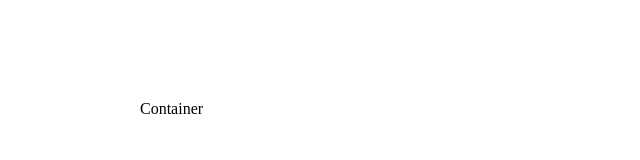
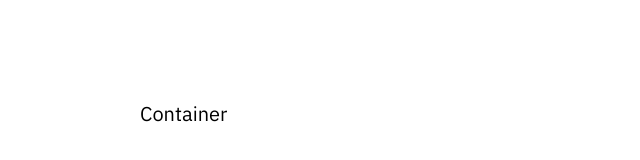
Before and after one commit to ryanizac/the-great-curriculum, a plain HTML site: page index.html in a window 1280 px wide. Shown: the full height of the page, 0-640 px from the left. Drawn offline with Linux system fonts and the light colour scheme.

Commit message:
import and apply font IBM plex sans

```diff
--- a/index.css
+++ b/index.css
@@ -1,3 +1,5 @@
+@import url("https://fonts.googleapis.com/css2?family=IBM+Plex+Sans:ital,wght@0,100;0,200;0,300;0,400;0,500;0,600;0,700;1,100;1,200;1,300;1,400;1,500;1,600;1,700&display=swap");
+
 /* Reset CSS */
 * {
   box-sizing: border-box;
@@ -7,6 +9,8 @@ html,
 body {
   margin: 0;
   padding: 0;
+  font-family: "IBM Plex Sans";
+  font-size: 20px;
 }
 
 .container {
```
